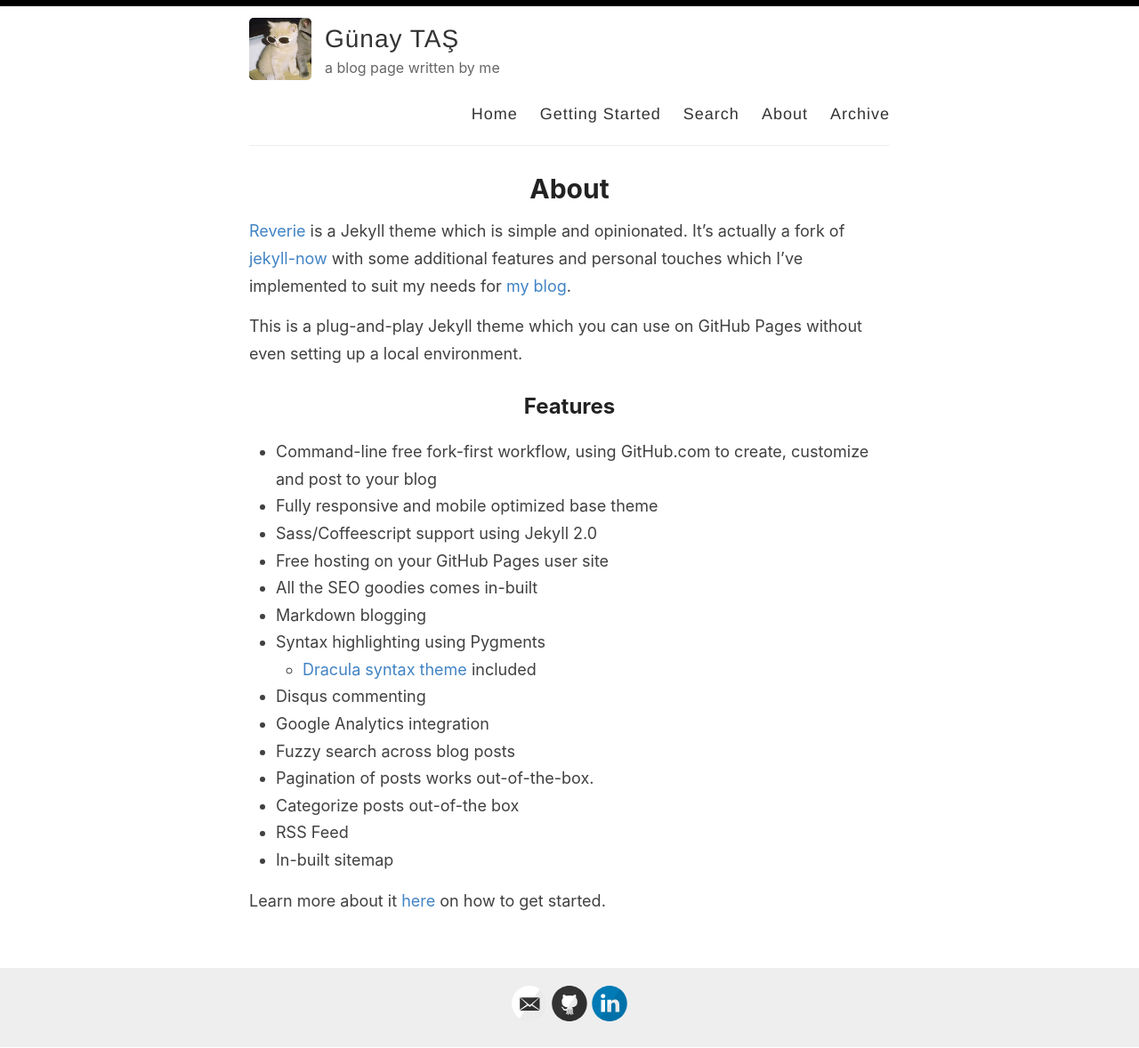
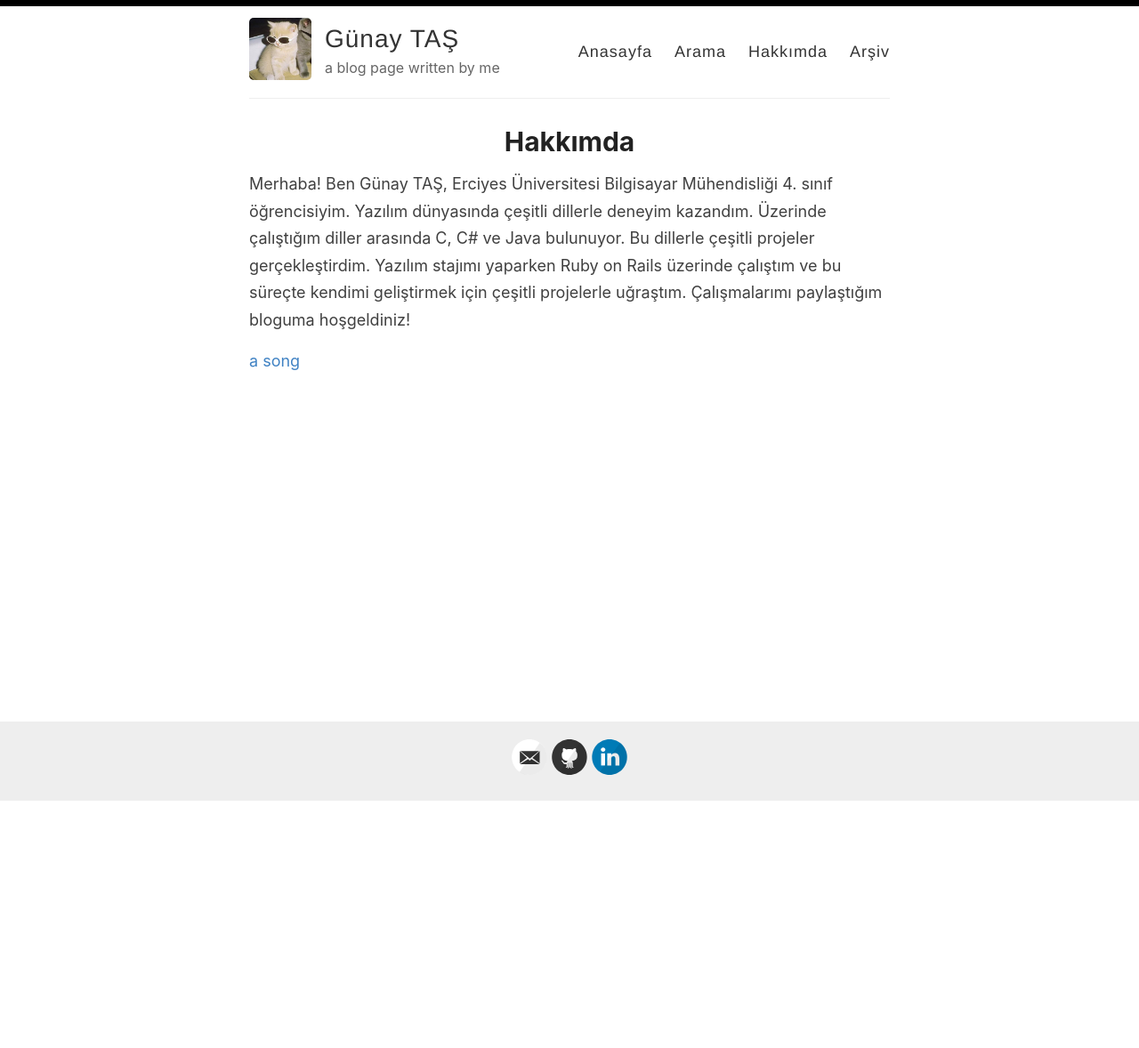
Before and after one commit to gunaytas/gunaytas.github.io, a Jekyll site: the page built from _pages/about.md, in a window 1280 px wide. Shown: the whole page at 89% size. Built offline with Jekyll 4.4.1, drawn with Linux system fonts in a browser that asks for light colours; after the commit the page ends 901 px from its top, so only the background shows below that.

Commit message:
pages edited

```diff
--- a/_layouts/default.html
+++ b/_layouts/default.html
@@ -28,11 +28,10 @@
             </div>
 
             <nav>
-              <a href="{{ site.baseurl }}/">Home</a>
-              <a href="{{ site.baseurl }}/getting-started">Getting Started</a>
-              <a href="{{ site.baseurl }}/search">Search</a>
-              <a href="{{ site.baseurl }}/about">About</a>
-              <a href="{{ site.baseurl }}/archive">Archive</a>
+              <a href="{{ site.baseurl }}/">Anasayfa</a>
+              <a href="{{ site.baseurl }}/search">Arama</a>
+              <a href="{{ site.baseurl }}/about">Hakkımda</a>
+              <a href="{{ site.baseurl }}/archive">Arşiv</a>
             </nav>
           </header>
         </div>
--- a/_layouts/post.html
+++ b/_layouts/post.html
@@ -28,7 +28,7 @@
   </div>
 
   <div>
-    <p><span class="share-box">Share:</span> <a href="http://twitter.com/share?text={{ page.title }}&url={{site.url}}{{page.url}}" target="_blank">Twitter</a>, <a href="https://www.facebook.com/sharer.php?u={{site.url}}{{page.url}}" target="_blank">Facebook</a></p>
+    <p><span class="share-box">Paylaş:</span> <a href="http://twitter.com/share?text={{ page.title }}&url={{site.url}}{{page.url}}" target="_blank">Twitter</a>, <a href="https://www.linkedin.com/sharer.php?u={{site.url}}{{page.url}}" target="_blank">Linkedin</a></p>
   </div>
 
   <!--<div class="date">
--- a/_pages/about.md
+++ b/_pages/about.md
@@ -1,29 +1,9 @@
 ---
 layout: page
-title: About
+title: Hakkımda
 permalink: /about/
 ---
 
-[Reverie](https://github.com/amitmerchant1990/reverie) is a Jekyll theme which is simple and opinionated. It's actually a fork of [jekyll-now](https://github.com/barryclark/jekyll-now) with some additional features and personal touches which I've implemented to suit my needs for [my blog](https://www.amitmerchant.com).
+Merhaba! Ben Günay TAŞ, Erciyes Üniversitesi Bilgisayar Mühendisliği 4. sınıf öğrencisiyim. Yazılım dünyasında çeşitli dillerle deneyim kazandım. Üzerinde çalıştığım diller arasında C, C# ve Java bulunuyor. Bu dillerle çeşitli projeler gerçekleştirdim. Yazılım stajımı yaparken Ruby on Rails üzerinde çalıştım ve bu süreçte kendimi geliştirmek için çeşitli projelerle uğraştım. Çalışmalarımı paylaştığım bloguma hoşgeldiniz!
 
-This is a plug-and-play Jekyll theme which you can use on GitHub Pages without even setting up a local environment.
-
-## Features
-
-- Command-line free fork-first workflow, using GitHub.com to create, customize and post to your blog
-- Fully responsive and mobile optimized base theme
-- Sass/Coffeescript support using Jekyll 2.0
-- Free hosting on your GitHub Pages user site
-- All the SEO goodies comes in-built
-- Markdown blogging
-- Syntax highlighting using Pygments
-    - [Dracula syntax theme](https://draculatheme.com/) included
-- Disqus commenting
-- Google Analytics integration
-- Fuzzy search across blog posts
-- Pagination of posts works out-of-the-box.
-- Categorize posts out-of-the box
-- RSS Feed
-- In-built sitemap
-
-Learn more about it [here](https://github.com/amitmerchant1990/reverie) on how to get started.
+[a song](https://www.youtube.com/watch?v=zrFI2gJSuwA)
--- a/index.html
+++ b/index.html
@@ -16,7 +16,7 @@
         {{ post.excerpt }}
       </div>
 
-      <a href="{{ site.baseurl }}{{ post.url }}" class="read-more">Read More</a>
+      <a href="{{ site.baseurl }}{{ post.url }}" class="read-more">Daha Fazla Gör</a>
     </article>
   {% endfor %}
 
```
Also changed, not shown: _pages/archive.md (+3 -3 lines), _pages/search.md (+2 -2 lines).
